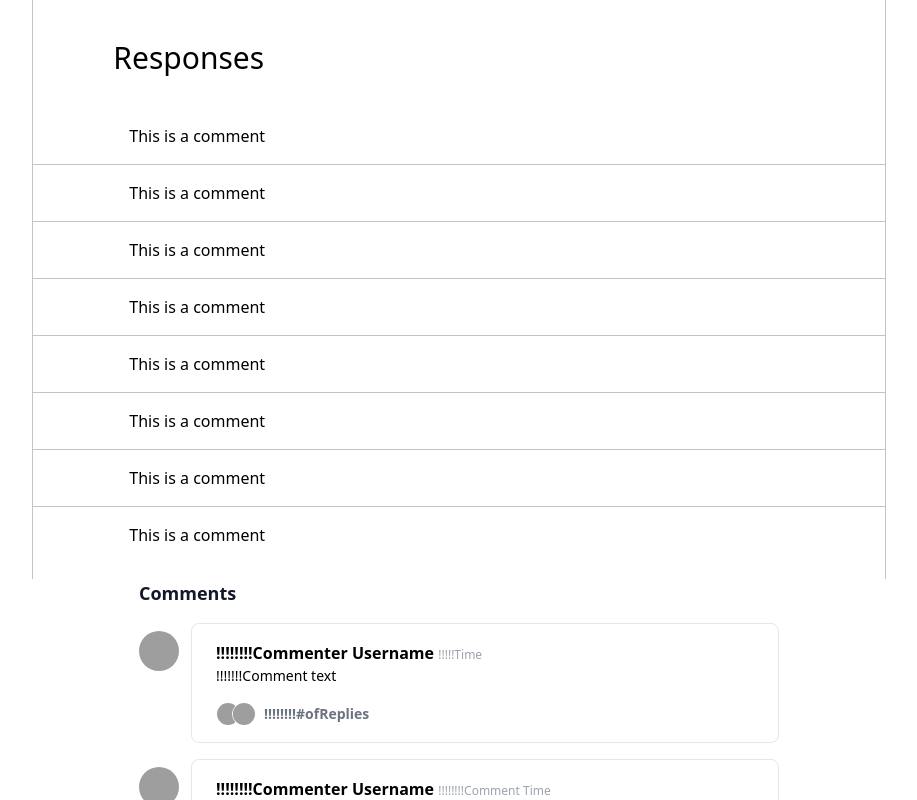
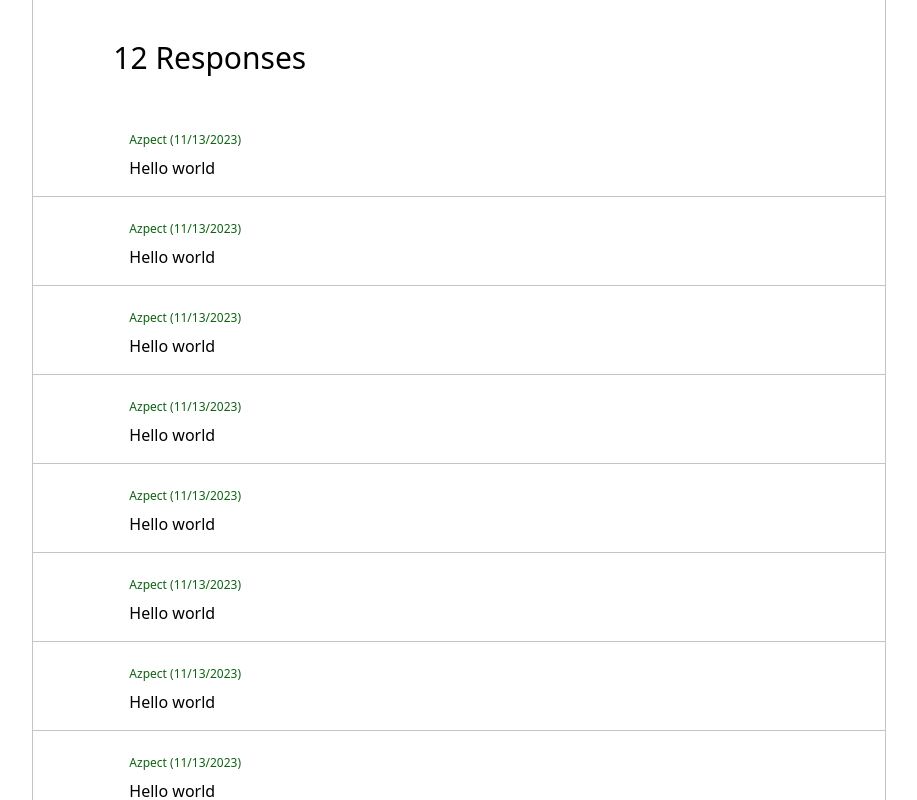
Before and after one commit to Azpect3120/stack-overflow-clone, a React (Vite) app in the folder frontend/: page /posts/1 in a window 1280 px wide. Shown: the part 400-1200 px from the top of the page, without its empty margins (181-1098 px from the left). Built offline with nearby package versions, Linux system fonts and the light colour scheme; no server answers; grey boxes are pictures that could not be loaded.

Commit message:
Comment list frontend UI is complete

```diff
--- a/frontend/src/components/Comment.tsx
+++ b/frontend/src/components/Comment.tsx
@@ -1,10 +1,21 @@
 import "../assets/css/output.css"
 
+interface CommentObject {
+    author: String;
+    content: String;
+    date: Date;
+    postId: String;
+}
 
-function Comment(): JSX.Element {
+interface Props {
+    comment: CommentObject;
+}
+
+function Comment(props: Props): JSX.Element {
     return (
         <div className="px-24 py-4">
-            <h1> This is a comment </h1>
+            <p className="text-light-theme-green text-xs py-2"> {props.comment.author} ({props.comment.date.toLocaleDateString()}) </p>
+            <p className="text-md"> {props.comment.content} </p>
         </div>
     );
 }
--- a/frontend/src/components/CommentList.tsx
+++ b/frontend/src/components/CommentList.tsx
@@ -1,22 +1,30 @@
 import "../assets/css/output.css"
 import Comment from "./Comment";
 
+interface CommentObject {
+    author: String;
+    content: String;
+    date: Date;
+    postId: String;
+}
 
 function CommentList(): JSX.Element {
+    const commentData: CommentObject = { author: "Azpect", content: "Hello world", date: new Date(), postId: "98ruin2n8iubhuhb" };
     return (
         <div className="border-t border-light-border py-4">
             <h1 className="text-3xl px-20 py-8 w-full">
-                Responses
+                12 Responses
             </h1>
             <div className="w-full divide-y divide-light-border">
-                <Comment />
-                <Comment />
-                <Comment />
-                <Comment />
-                <Comment />
-                <Comment />
-                <Comment />
-                <Comment />
+                <Comment comment={commentData} />
+                <Comment comment={commentData} />
+                <Comment comment={commentData} />
+                <Comment comment={commentData} />
+                <Comment comment={commentData} />
+                <Comment comment={commentData} />
+                <Comment comment={commentData} />
+                <Comment comment={commentData} />
+                <Comment comment={commentData} />
             </div>
         </div>
     );
--- a/frontend/src/pages/PostPage.tsx
+++ b/frontend/src/pages/PostPage.tsx
@@ -52,9 +52,6 @@ function PostPage(): JSX.Element {
 
                 </div>
             </div>
-
-            <CommentSection />
-
             <Footer />
         </div>
     )
```
